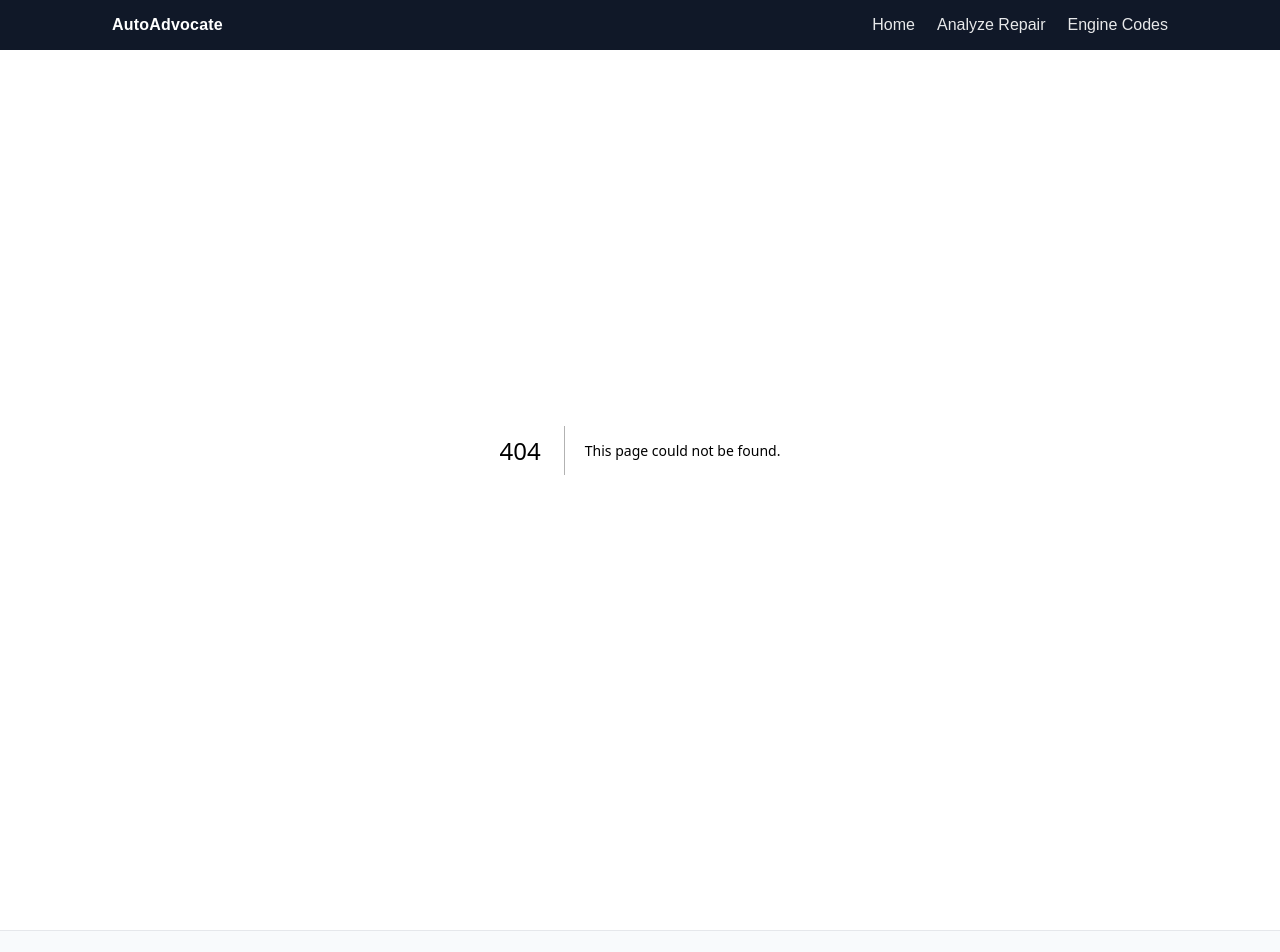
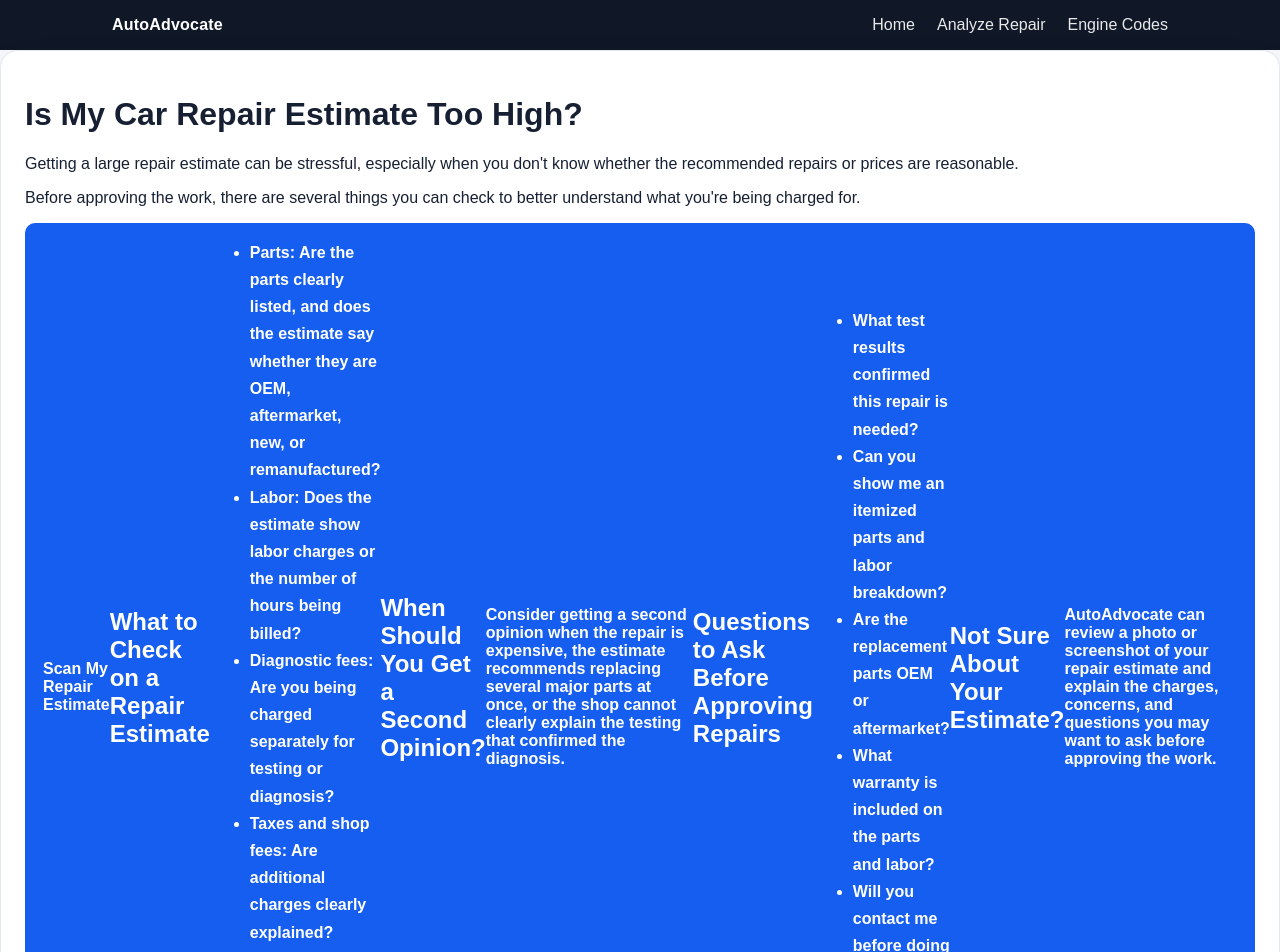
Before and after one commit to freydo7003/AutoAdvocate, a Next.js app: page /car-repair-estimate-too-high in a window 1280 px wide. Before the commit this address had no page. Shown: the top 952 px of the page. Built offline with nearby package versions, Linux system fonts and the light colour scheme.

Commit message:
Add first SEO landing page for repair estimates

```diff
--- /dev/null
+++ b/app/car-repair-estimate-too-high/page.tsx
@@ -0,0 +1,83 @@
+import type { Metadata } from "next";
+import Link from "next/link";
+
+export const metadata: Metadata = {
+  title: "Is My Car Repair Estimate Too High? | AutoAdvocate",
+  description:
+    "Learn how to tell if a car repair estimate is too high, what charges to check, and when to get a second opinion before approving repairs.",
+};
+
+export default function CarRepairEstimateTooHighPage() {
+  return (
+    <main className="container">
+      <div className="card">
+        <h1>Is My Car Repair Estimate Too High?</h1>
+
+        <p>
+          Getting a large repair estimate can be stressful, especially when
+          you don't know whether the recommended repairs or prices are
+          reasonable.
+        </p>
+
+        <p>
+          Before approving the work, there are several things you can check to
+          better understand what you're being charged for.
+        </p>
+
+        <Link href="/scan" className="btn">
+          Scan My Repair Estimate
+         <h2>What to Check on a Repair Estimate</h2>
+
+<ul>
+  <li>
+    <strong>Parts:</strong> Are the parts clearly listed, and does the estimate
+    say whether they are OEM, aftermarket, new, or remanufactured?
+  </li>
+  <li>
+    <strong>Labor:</strong> Does the estimate show labor charges or the number
+    of hours being billed?
+  </li>
+  <li>
+    <strong>Diagnostic fees:</strong> Are you being charged separately for
+    testing or diagnosis?
+  </li>
+  <li>
+    <strong>Taxes and shop fees:</strong> Are additional charges clearly
+    explained?
+  </li>
+  <li>
+    <strong>Repair justification:</strong> Did the shop explain what testing
+    supports the recommended repair?
+  </li>
+</ul>
+
+<h2>When Should You Get a Second Opinion?</h2>
+
+<p>
+  Consider getting a second opinion when the repair is expensive, the estimate
+  recommends replacing several major parts at once, or the shop cannot clearly
+  explain the testing that confirmed the diagnosis.
+</p>
+
+<h2>Questions to Ask Before Approving Repairs</h2>
+
+<ul>
+  <li>What test results confirmed this repair is needed?</li>
+  <li>Can you show me an itemized parts and labor breakdown?</li>
+  <li>Are the replacement parts OEM or aftermarket?</li>
+  <li>What warranty is included on the parts and labor?</li>
+  <li>Will you contact me before doing any work that increases the price?</li>
+</ul>
+
+<h2>Not Sure About Your Estimate?</h2>
+
+<p>
+  AutoAdvocate can review a photo or screenshot of your repair estimate and
+  explain the charges, concerns, and questions you may want to ask before
+  approving the work.
+</p>
+        </Link>
+      </div>
+    </main>
+  );
+}
--- a/app/sitemap.ts
+++ b/app/sitemap.ts
@@ -10,6 +10,12 @@ export default function sitemap(): MetadataRoute.Sitemap {
       changeFrequency: "weekly",
       priority: 1,
     },
+    {
+  url: `${baseUrl}/car-repair-estimate-too-high`,
+  lastModified: new Date(),
+  changeFrequency: "weekly",
+  priority: 0.9,
+},
     {
       url: `${baseUrl}/analyze`,
       lastModified: new Date(),
```
